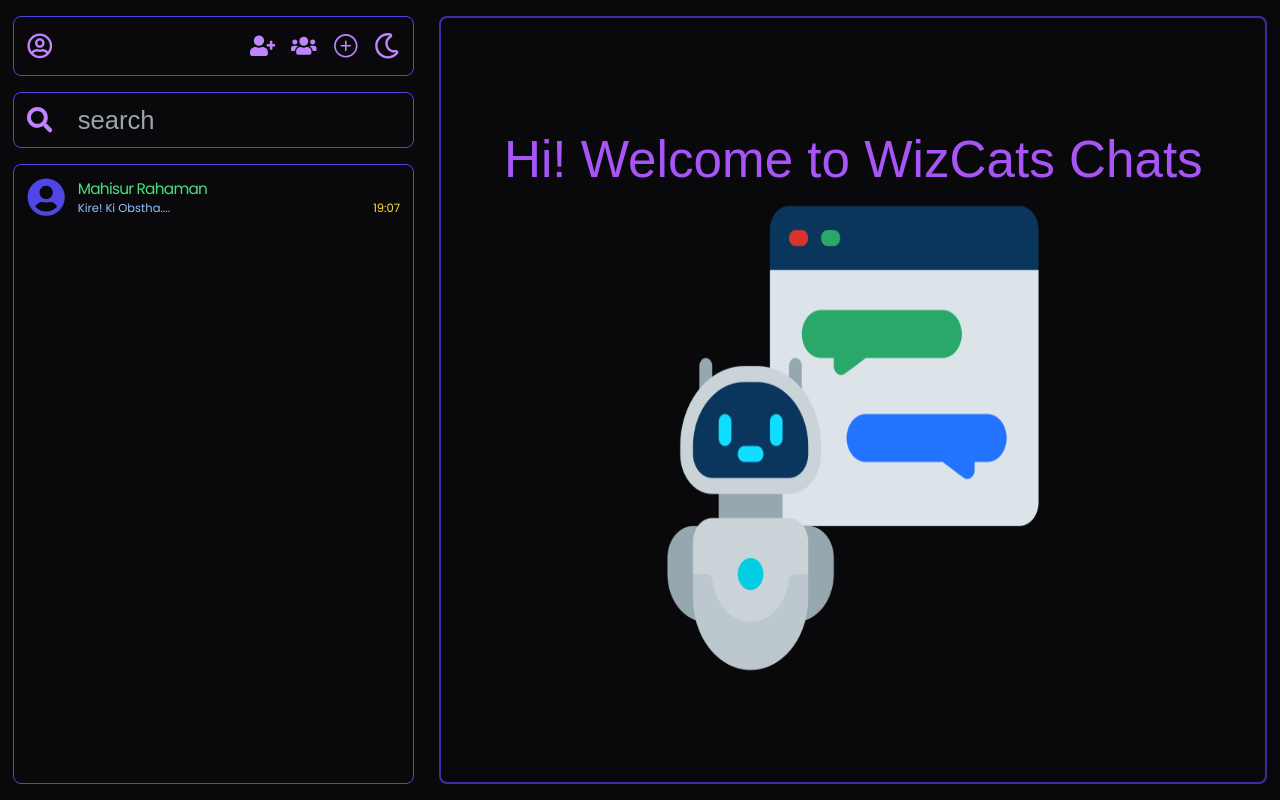
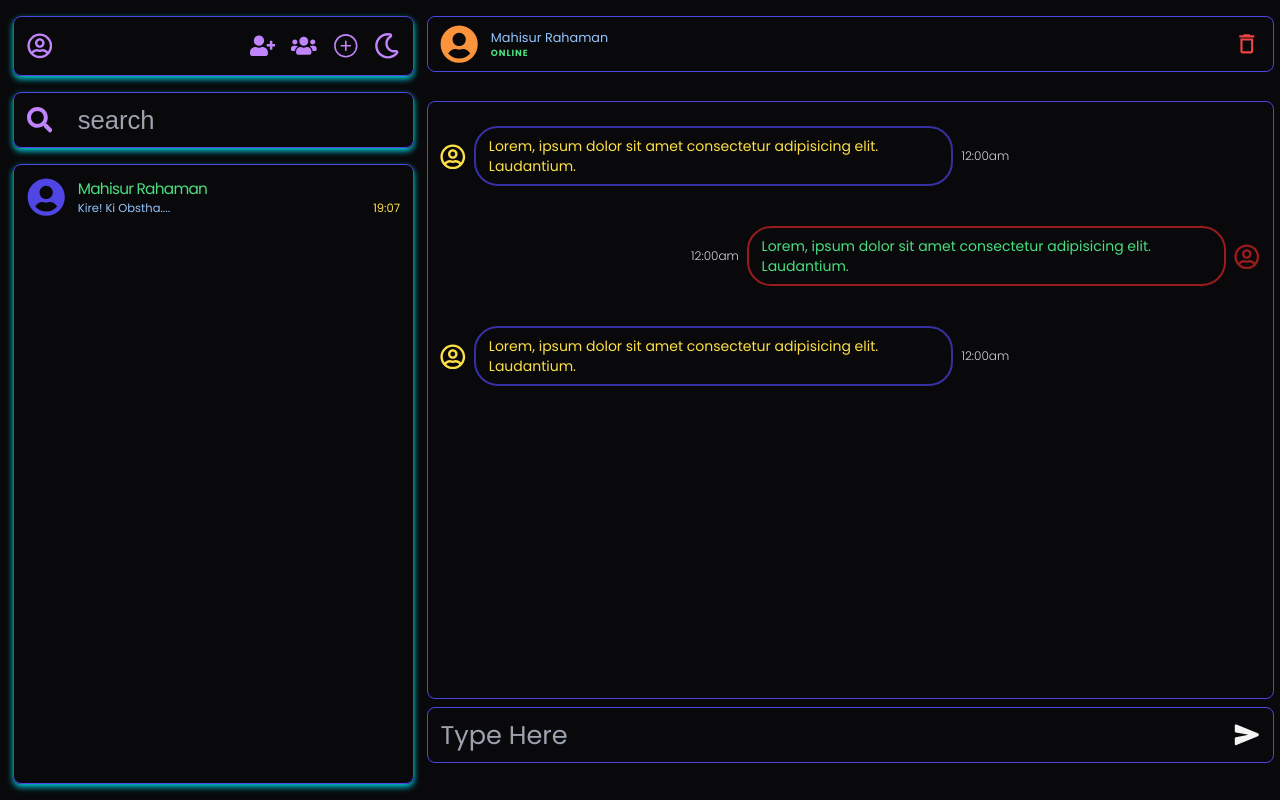
Before and after one commit to mahisurrahman/chat-app-front-end, a React (Vite) app: page / in a window 1280 px wide. Built offline with nearby package versions, Linux system fonts and the light colour scheme; a web font is replaced by a local one.

Commit message:
Added the Box Shadow

```diff
--- a/src/Components/SidebarChats/SidebarChats.jsx
+++ b/src/Components/SidebarChats/SidebarChats.jsx
@@ -1,8 +1,9 @@
 import ChatItems from "../ChatItems/ChatItems";
+import './sidebarChats.css';
 
 const SidebarChats = () => {
   return (
-    <div className="flex-1 px-[1vw] py-[1vh] border border-indigo-600 text-zinc-100 rounded-lg ">
+    <div className="flex-1 px-[1vw] py-[1vh] border border-indigo-600 text-zinc-100 rounded-lg drop-shadow-kit ">
       <div className="overflow-y-auto max-h-[75.5vh]">
         <ChatItems></ChatItems>
       </div>
--- /dev/null
+++ b/src/Components/SidebarChats/sidebarChats.css
@@ -0,0 +1,3 @@
+.drop-shadow-kit {
+   box-shadow: rgb(2, 208, 223) 0px 3px 6px, rgba(0, 0, 0, 0.23) 0px 3px 6px;
+}
--- a/src/Components/SidebarNav/SidebarNav.jsx
+++ b/src/Components/SidebarNav/SidebarNav.jsx
@@ -3,10 +3,11 @@
 import { FaUsers } from "react-icons/fa";
 import { GoPlusCircle } from "react-icons/go";
 import { FaRegMoon } from "react-icons/fa";
+import './sidebarNav.css';
 
 const SidebarNav = () => {
   return (
-    <div className="mb-[2vh] px-[1vw] py-[2vh] flex justify-between border border-indigo-600 text-zinc-100 rounded-lg text-[2vw]">
+    <div className="mb-[2vh] px-[1vw] py-[2vh] flex justify-between border border-indigo-600 text-zinc-100 rounded-lg text-[2vw] drop-shadow-kit">
       <div>
         <FaRegUserCircle className="duration-700 text-purple-400 hover:text-red-600 hover:cursor-pointer hover:duration-700"></FaRegUserCircle>
       </div>
--- /dev/null
+++ b/src/Components/SidebarNav/sidebarNav.css
@@ -0,0 +1,3 @@
+.drop-shadow-kit {
+   box-shadow: rgb(2, 208, 223) 0px 3px 6px, rgba(0, 0, 0, 0.23) 0px 3px 6px;
+}
--- /dev/null
+++ b/src/Components/SidebarSearch/SidebarSearch.css
@@ -0,0 +1,3 @@
+.drop-shadow-kit {
+   box-shadow: rgb(2, 208, 223) 0px 3px 6px, rgba(0, 0, 0, 0.23) 0px 3px 6px;
+}
--- a/src/Components/SidebarSearch/SidebarSearch.jsx
+++ b/src/Components/SidebarSearch/SidebarSearch.jsx
@@ -1,9 +1,9 @@
 import { FaSearch } from "react-icons/fa";
-
+import './SidebarSearch.css';
 
 const SidebarSearch = () => {
    return (
-      <div className="mb-[2vh] px-[1vw] py-[1vh] flex justify-between border border-indigo-600 text-zinc-100 rounded-lg text-[2vw]">
+      <div className="mb-[2vh] px-[1vw] py-[1vh] flex justify-between border border-indigo-600 text-zinc-100 rounded-lg text-[2vw] drop-shadow-kit ">
          <div className="flex gap-[2vw] items-center">
             <FaSearch className="text-purple-400 duration-700 hover:text-yellow-600 hover:cursor-pointer hover:duration-700"></FaSearch>
             <input className="bg-transparent outline-none" type="text" name="search" placeholder="search" />
--- a/src/Components/WorkArea/WorkArea.jsx
+++ b/src/Components/WorkArea/WorkArea.jsx
@@ -4,7 +4,7 @@
 
 const WorkArea = () => {
   return (
-    <div className="bg-zinc-950 w-full h-full pr-[0.5vw] py-[1vh] grid grid-cols-1 grid-rows-9">
+    <div className="bg-zinc-950 w-full h-full pr-[0.5vw] py-[2vh] grid grid-cols-1 grid-rows-9">
       <div className="row-span-1">
         <UserAreaUserCreds></UserAreaUserCreds>
       </div>
--- a/src/Layouts/MainLayout/MainLayout.jsx
+++ b/src/Layouts/MainLayout/MainLayout.jsx
@@ -1,8 +1,8 @@
 import { Fade } from "react-awesome-reveal";
 import Sidebar from "../../Components/Sidebar/Sidebar";
 // import CreateGroups from "../../Pages/CreateGroupsPage/CreateGroups";
-// import WorkArea from "../../Components/WorkArea/WorkArea";
-import WelcomePage from "../../Pages/WelcomePage/WelcomePage";
+import WorkArea from "../../Components/WorkArea/WorkArea";
+// import WelcomePage from "../../Pages/WelcomePage/WelcomePage";
 
 const MainLayout = () => {
   return (
@@ -14,8 +14,8 @@
           </div>
           <div className="col-span-2">
             {/* <CreateGroups></CreateGroups> */}
-            <WelcomePage></WelcomePage>
-            {/* <WorkArea></WorkArea> */}
+            {/* <WelcomePage></WelcomePage> */}
+            <WorkArea></WorkArea>
           </div>
         </div>
       </div>
```
Also changed, not shown: src/index.css (line endings or trailing spaces).
